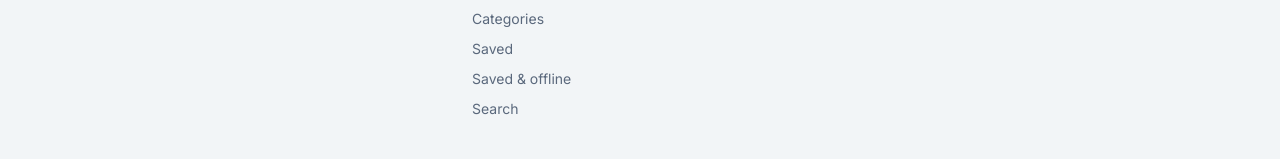
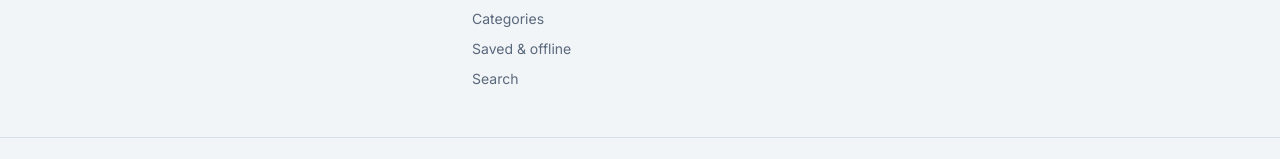
Before and after one commit to AbdulMajidtangri/Technical_Updates, a Next.js app: page / in a window 1280 px wide. Shown: the part 1331-1490 px from the top of the page. Built offline with nearby package versions, Linux system fonts and the light colour scheme; no server answers; the database is empty.

Commit message:
Update footer links to clarify saved content label

```diff
--- a/components/layout/Footer.jsx
+++ b/components/layout/Footer.jsx
@@ -4,7 +4,6 @@ const LINKS = [
   { href: "/", label: "Home" },
   { href: "/#latest", label: "Latest" },
   { href: "/categories", label: "Categories" },
-  { href: "/saved", label: "Saved" },
   { href: "/saved", label: "Saved & offline" },
   { href: "/search", label: "Search" },
 ];
```
